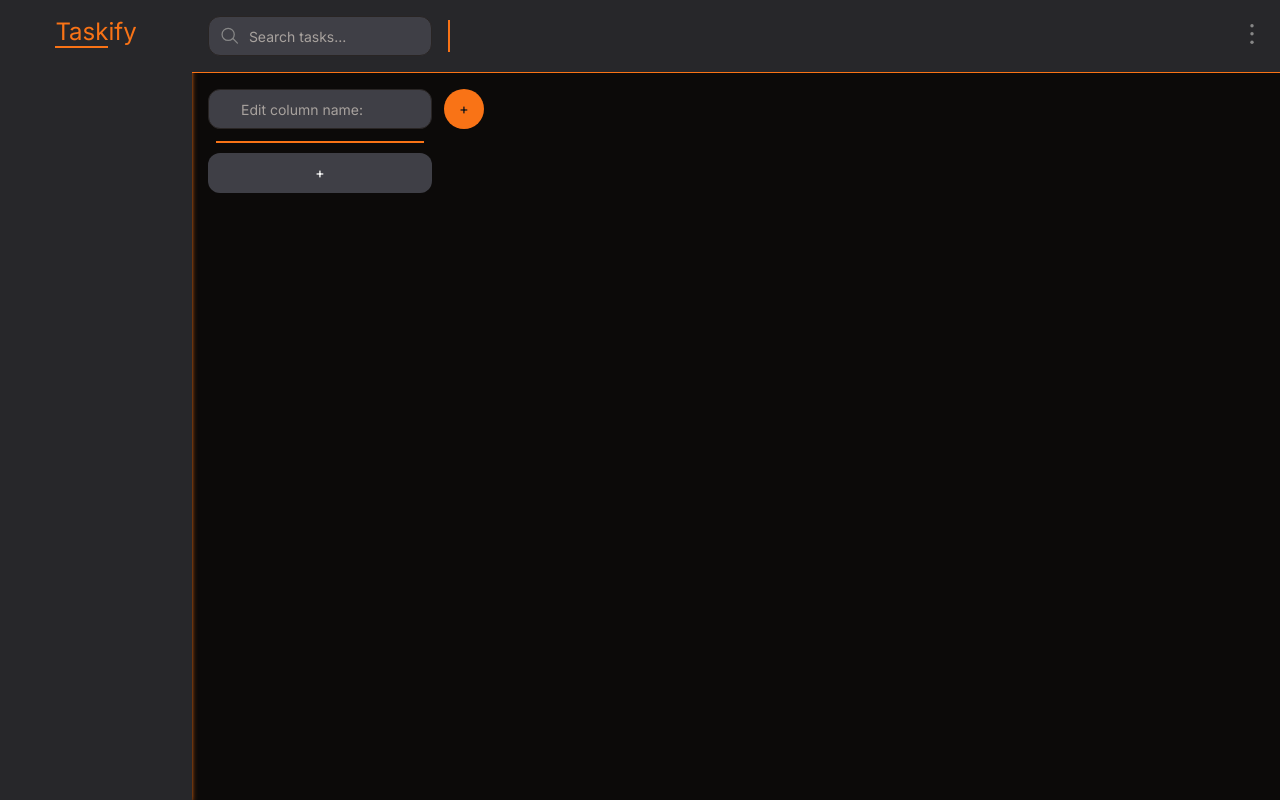
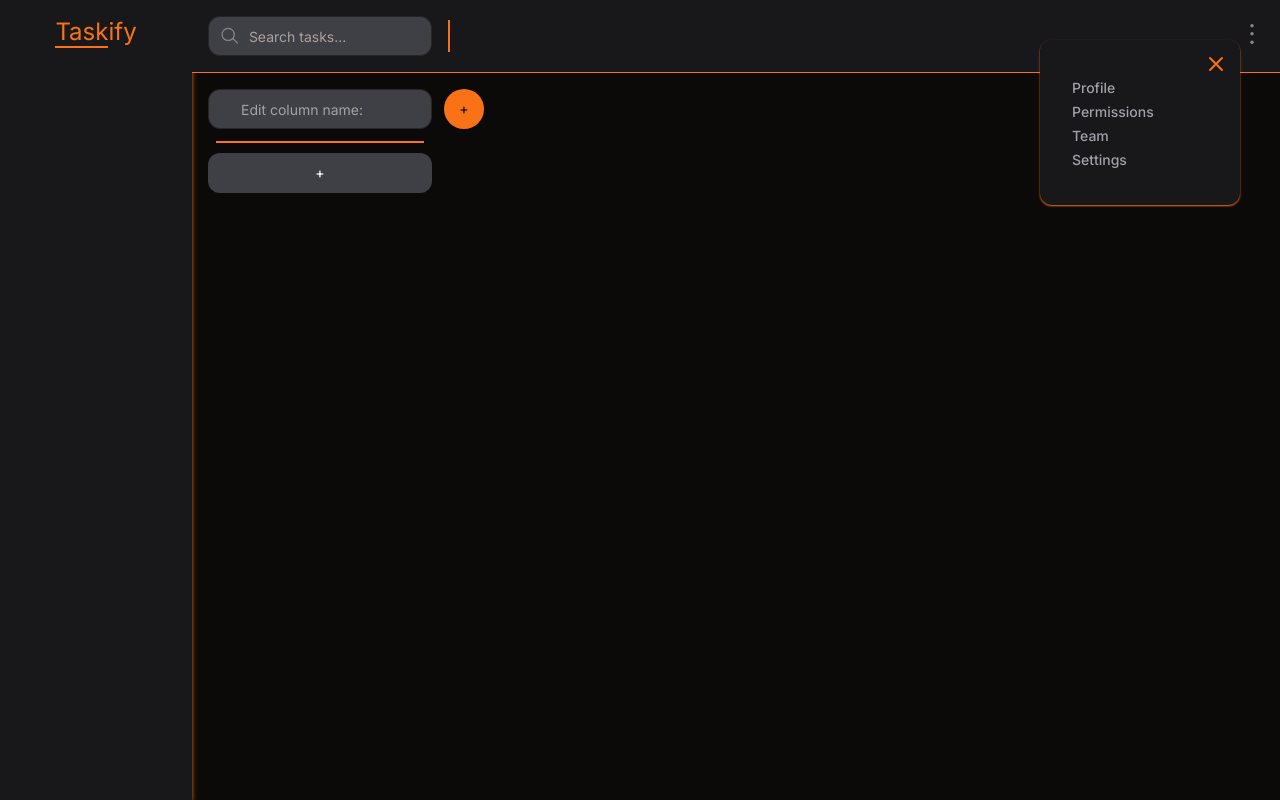
Before and after one commit to Taskify-Dev-Team/taskify, a Next.js app: page /user/board in a window 1280 px wide. Both pictures are taken after a click on the button 1252 px from the left and 26 px from the top of the page. Built offline with nearby package versions, Linux system fonts and the light colour scheme.

Commit message:
Adding new features, modals and buttons

```diff
--- a/src/app/user/board/page.tsx
+++ b/src/app/user/board/page.tsx
@@ -1,13 +1,33 @@
-import Link from "next/link";
+"use client";
+
+import { useState } from "react";
 import { Button } from "@/components/ui/button";
 import { Input } from "../../../components/ui/input";
 import Image from "next/image";
+import Link from "next/link";
 
 function TasksPage() {
+  const [inputs, setInputs] = useState([{ id: 1 }]);
+
+  const addInput = () => {
+    const newCol = { id: inputs.length + 1 };
+    setInputs([...inputs, newCol]);
+  };
+
+  const [openSettings, setOpenSettings] = useState(false);
+
+  const actionOpenSettings = () => {
+    setOpenSettings(true);
+  };
+
+  const actionCloseSettings = () => {
+    setOpenSettings(false);
+  };
+
   return (
     <div className="flex h-screen">
       {/* Sidebar */}
-      <aside className="bg-zinc-800 w-48 flex-shrink-0 shadow-orange-500 shadow-md">
+      <aside className="bg-zinc-900 w-48 flex-shrink-0 shadow-orange-500 shadow-md">
         <div className="p-4">
           <h1 className="text-2xl text-center text-orange-500 mb-4">
             <span className="border-b-2 border-orange-500">Task</span>ify
@@ -19,7 +39,7 @@ function TasksPage() {
       {/* Main content */}
       <div className="flex-1 flex flex-col">
         {/* Header */}
-        <header className="bg-zinc-800 text-white p-4 border-b border-orange-500 relative">
+        <header className="bg-zinc-900 text-white p-4 border-b border-orange-500 relative">
           <div className="relative">
             <Input
               type="text"
@@ -42,29 +62,36 @@ function TasksPage() {
 
         {/* Main content area */}
         <main className="flex p-4 gap-3">
-          <div className="flex-col">
+          {inputs.map((input) => (
+            <div key={input.id} className="flex-col relative">
               <Input
                 type="text"
                 className="w-56 rounded-xl pl-8"
                 placeholder="Edit column name:"
               />
               <div className="absolute ml-2 mt-3 h-0.5 w-52 bg-orange-500"></div>
-
               <Button
                 variant="default"
-              className="w-56 rounded-xl mt-6 bg-zinc-700"
+                className="w-56 rounded-xl mt-6 bg-zinc-700 mr-4"
               >
                 +
               </Button>
             </div>
-
-          <Button variant="default" className="w-10 rounded-full text-zinc-900">
+          ))}
+          <Button
+            variant="default"
+            className="w-10 rounded-full text-zinc-900 flex items-center justify-center -ml-4"
+            onClick={addInput}
+          >
             +
           </Button>
         </main>
 
         {/* Button with SVG */}
-        <button className="absolute top-0 right-0 mr-2 mt-2">
+        <button
+          className="absolute top-0 right-0 mr-2 mt-2"
+          onClick={actionOpenSettings}
+        >
           <Image
             className="mt-4"
             src="/three-dots.svg"
@@ -73,6 +100,48 @@ function TasksPage() {
             height={40}
           />
         </button>
+        {openSettings && (
+          <div
+            className="fixed top-10 right-10 bg-zinc-900 rounded-xl shadow-orange-500 shadow-sm"
+            style={{ width: "200px", height: "165px" }}
+          >
+            <div className="bg-zinc-900 p-4 rounded-xl">
+              <ul className="">
+                <Button className="bg-transparent text-zinc-400 h-4 hover:bg-transparent hover:text-orange-500 mr-5 mt-6">
+                  Profile
+                </Button>
+                <Button className="bg-transparent text-zinc-400 h-4 hover:bg-transparent hover:text-orange-500 mr-5">
+                  Permissions
+                </Button>
+                <Button className="bg-transparent text-zinc-400 h-4 hover:bg-transparent hover:text-orange-500 mr-5">
+                  Team
+                </Button>
+                <Button className="bg-transparent text-zinc-400 h-4 hover:bg-transparent hover:text-orange-500 mr-5">
+                  Settings
+                </Button>
+              </ul>
+              <button
+                className="absolute top-2 right-2 bg-transparent text-orange-500 rounded-full p-1"
+                onClick={actionCloseSettings}
+              >
+                <svg
+                  xmlns="http://www.w3.org/2000/svg"
+                  className="h-6 w-6"
+                  fill="none"
+                  viewBox="0 0 24 24"
+                  stroke="currentColor"
+                >
+                  <path
+                    strokeLinecap="round"
+                    strokeLinejoin="round"
+                    strokeWidth={2}
+                    d="M6 18L18 6M6 6l12 12"
+                  />
+                </svg>
+              </button>
+            </div>
+          </div>
+        )}
       </div>
     </div>
   );
```
Lines whose indentation alone changed are shown as unchanged.
